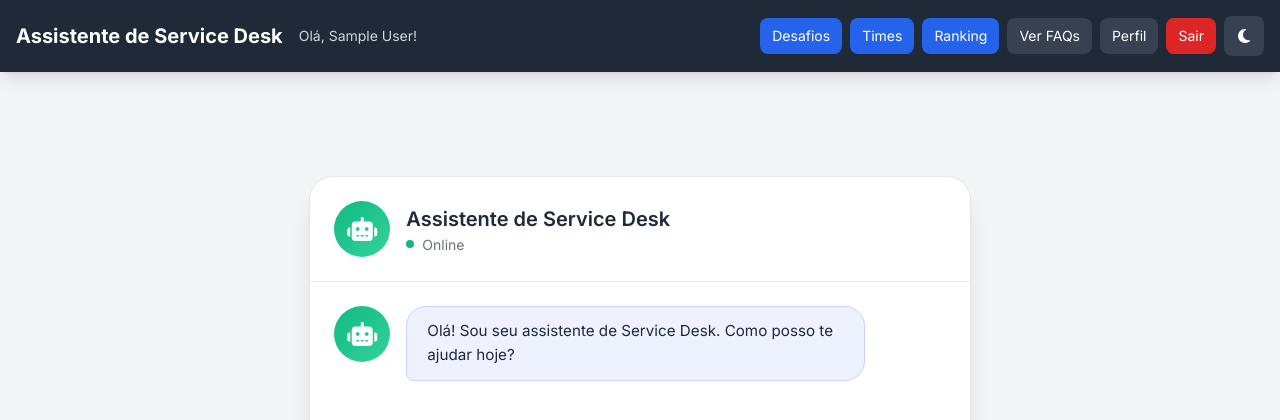
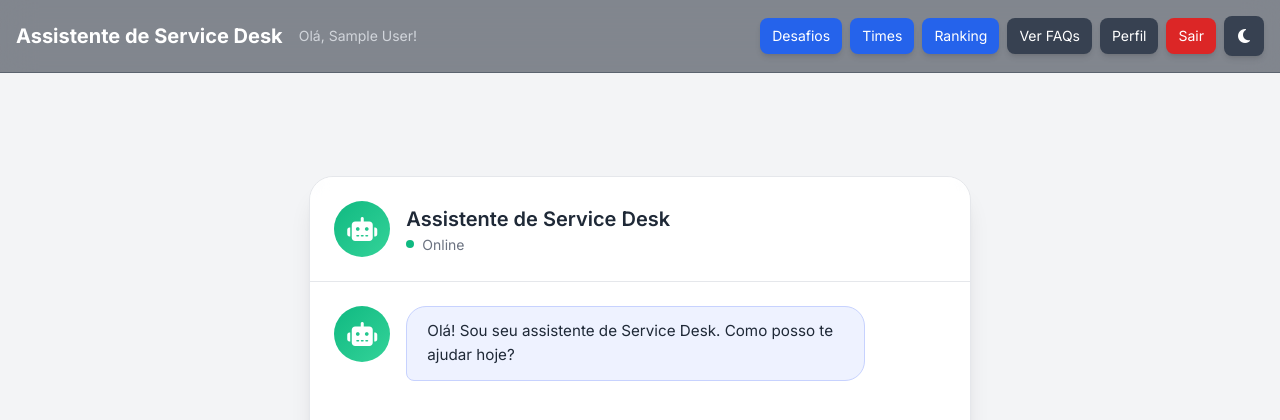
Before and after one commit to AlexandreCalmonJr/service_desk_chat_moderno, a Flask app: page / in a window 1280 px wide. Shown: the top 420 px of the page. Run offline with Flask 3, Linux system fonts and the light colour scheme; the visitor is signed in with stand-in values (Sample User, id 1); some libraries are stand-ins or nearby versions.

Commit message:
ajuste header e css chat

```diff
--- a/static/styles.css
+++ b/static/styles.css
@@ -1025,6 +1025,7 @@ body.dark .chat-status-modern {
     flex: 1;
     overflow-y: auto;
     padding: 1.5rem;
+    min-height: 0; /* <-- ADICIONE ESTA LINHA PARA CORRIGIR O BUG */
 }
 
 .chat-message-modern {
--- a/templates/base_user.html
+++ b/templates/base_user.html
@@ -10,8 +10,7 @@
     <link rel="stylesheet" href="https://cdnjs.cloudflare.com/ajax/libs/font-awesome/6.4.2/css/all.min.css">
 </head>
 <body class="bg-gray-100 dark:bg-gray-900 text-gray-900 dark:text-gray-100 flex flex-col min-h-screen">
-
-    <header class="bg-gray-800 shadow-lg p-4 flex justify-between items-center fixed top-0 left-0 right-0 z-10 text-white">
+    <header class="fixed top-0 left-0 right-0 z-10 bg-gray-900/50 backdrop-blur-lg border-b border-gray-700/50 p-4 flex justify-between items-center text-white">
         <div class="flex items-center space-x-4">
             <a href="{{ url_for('index') }}" class="text-xl font-bold">Assistente de Service Desk</a>
             <span class="text-sm text-gray-300 hidden sm:block">
@@ -20,20 +19,20 @@
         </div>
 
         <div class="hidden md:flex items-center space-x-2">
-            <a href="{{ url_for('list_challenges') }}" class="text-sm px-3 py-2 bg-blue-600 text-white rounded-lg hover:bg-blue-700 transition">Desafios</a>
-            <a href="{{ url_for('teams_list') }}" class="text-sm px-3 py-2 bg-blue-600 text-white rounded-lg hover:bg-blue-700 transition">Times</a>
-            <a href="{{ url_for('ranking') }}" class="text-sm px-3 py-2 bg-blue-600 text-white rounded-lg hover:bg-blue-700 transition">Ranking</a>
+            <a href="{{ url_for('list_challenges') }}" class="text-sm px-3 py-2 bg-blue-600 text-white rounded-lg hover:bg-blue-500 transition shadow-md">Desafios</a>
+            <a href="{{ url_for('teams_list') }}" class="text-sm px-3 py-2 bg-blue-600 text-white rounded-lg hover:bg-blue-500 transition shadow-md">Times</a>
+            <a href="{{ url_for('ranking') }}" class="text-sm px-3 py-2 bg-blue-600 text-white rounded-lg hover:bg-blue-500 transition shadow-md">Ranking</a>
 
             {% if current_user.is_admin %}
-                <a href="{{ url_for('admin_users') }}" class="text-sm px-3 py-2 bg-purple-600 text-white rounded-lg hover:bg-purple-700 transition">Gerir Utilizadores</a>
-                <a href="{{ url_for('admin_faqs') }}" class="text-sm px-3 py-2 bg-purple-600 text-white rounded-lg hover:bg-purple-700 transition">Gerir FAQs</a>
-                <a href="{{ url_for('admin_challenges') }}" class="text-sm px-3 py-2 bg-yellow-500 text-white rounded-lg hover:bg-yellow-600 transition">Gerir Desafios</a>
+                <a href="{{ url_for('admin_users') }}" class="text-sm px-3 py-2 bg-purple-600 text-white rounded-lg hover:bg-purple-500 transition shadow-md">Gerir Utilizadores</a>
+                <a href="{{ url_for('admin_faqs') }}" class="text-sm px-3 py-2 bg-purple-600 text-white rounded-lg hover:bg-purple-500 transition shadow-md">Gerir FAQs</a>
+                <a href="{{ url_for('admin_challenges') }}" class="text-sm px-3 py-2 bg-yellow-500 text-white rounded-lg hover:bg-yellow-400 transition shadow-md">Gerir Desafios</a>
             {% endif %}
 
-            <a href="{{ url_for('faqs') }}" class="text-sm px-3 py-2 bg-gray-700 text-white rounded-lg hover:bg-gray-600 transition">Ver FAQs</a>
-            <a href="{{ url_for('profile') }}" class="text-sm px-3 py-2 bg-gray-700 text-white rounded-lg hover:bg-gray-600 transition">Perfil</a>
-            <a href="{{ url_for('logout') }}" class="text-sm px-3 py-2 bg-red-600 text-white rounded-lg hover:bg-red-700 transition">Sair</a>
-            <button id="theme-toggle" title="Alternar tema" class="w-10 h-10 flex items-center justify-center bg-gray-700 rounded-lg hover:bg-gray-600 transition">
+            <a href="{{ url_for('faqs') }}" class="text-sm px-3 py-2 bg-gray-700 text-white rounded-lg hover:bg-gray-600 transition shadow-md">Ver FAQs</a>
+            <a href="{{ url_for('profile') }}" class="text-sm px-3 py-2 bg-gray-700 text-white rounded-lg hover:bg-gray-600 transition shadow-md">Perfil</a>
+            <a href="{{ url_for('logout') }}" class="text-sm px-3 py-2 bg-red-600 text-white rounded-lg hover:bg-red-500 transition shadow-md">Sair</a>
+            <button id="theme-toggle" title="Alternar tema" class="w-10 h-10 flex items-center justify-center bg-gray-700 rounded-lg hover:bg-gray-600 transition shadow-md">
                 <i class="fas fa-moon"></i>
             </button>
         </div>
```
